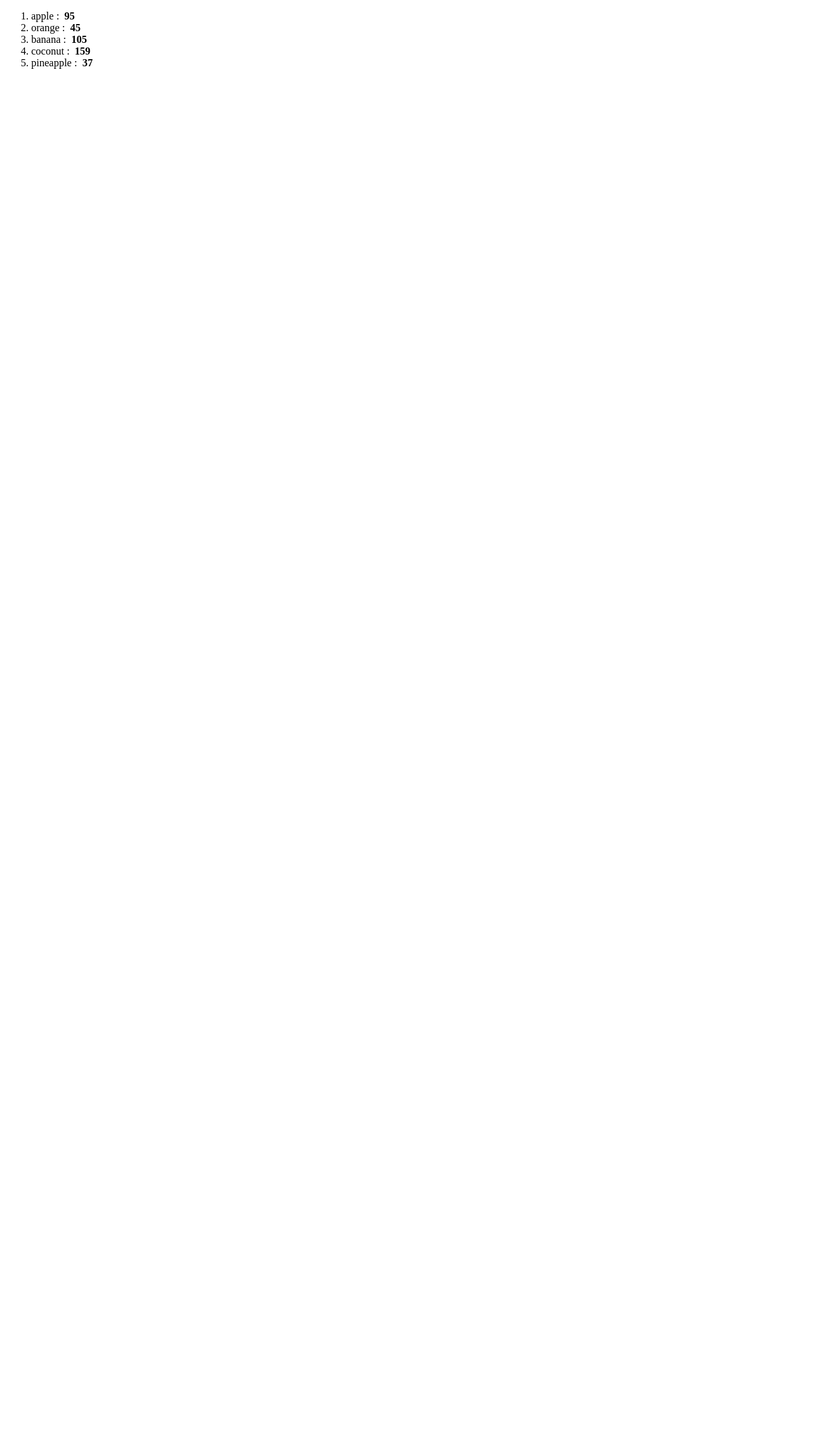
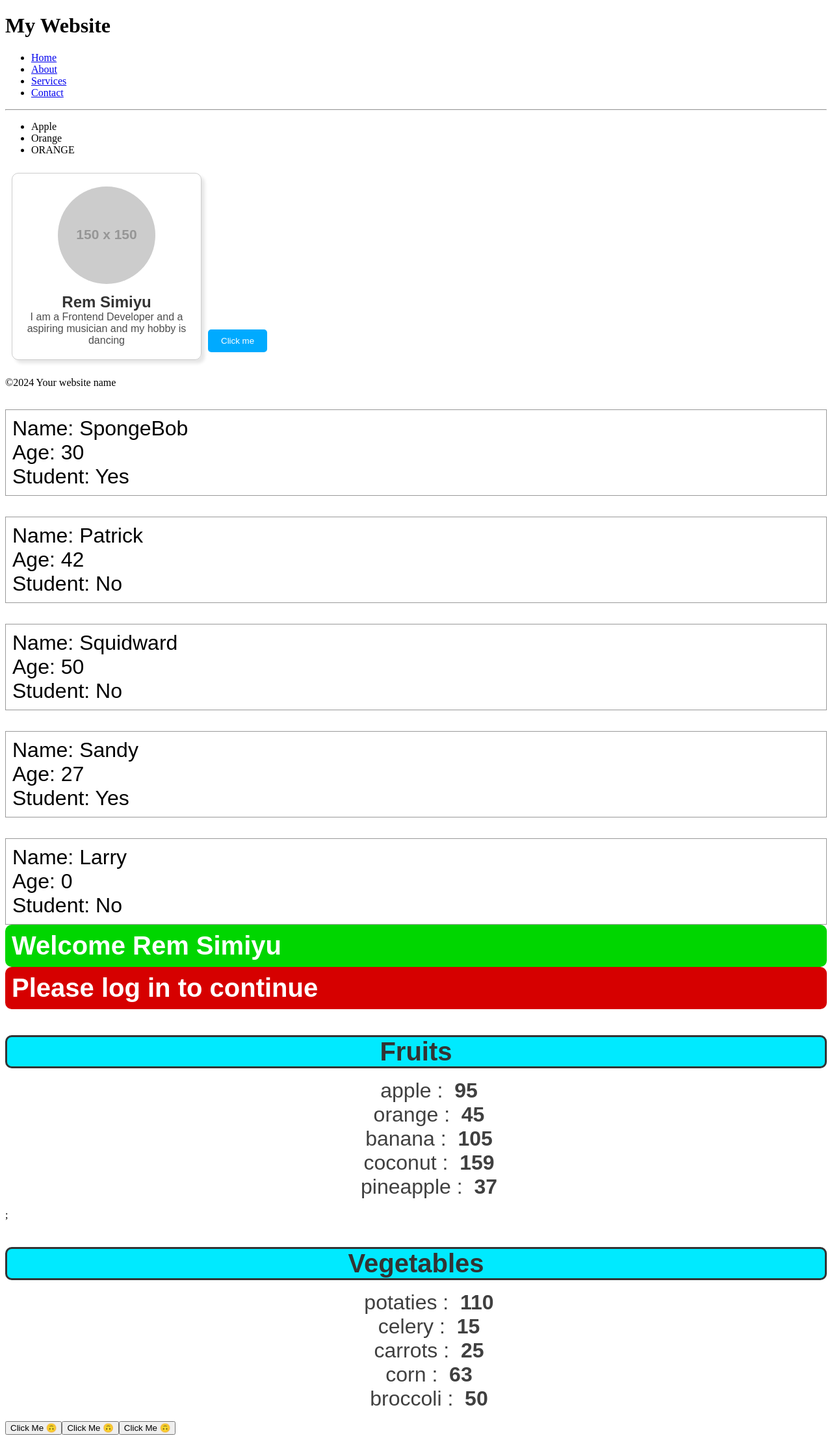
Before and after one commit to rem422/react-full-course, a React (Vite) app: page / in a window 1280 px wide. Shown: the whole page at 65% size. Before the commit the page ends 800 px from the top, so only its background shows below. Built offline with nearby package versions, Linux system fonts and the light colour scheme.

Commit message:
React Full Course

```diff
--- a/src/App.jsx
+++ b/src/App.jsx
@@ -1,51 +1,52 @@
-// import Food from "./Components/Food"
-// import Footer from "./Components/Footer"
-// import Header from "./Components/Header"
-// import Card from "./Components/Card"
-// import Button from "./Components/Button/Button"
-// import Students from "./Components/Students"
-// import UserGreeting from "./Components/UserGreeting"
-
+import Food from "./Components/Food"
+import Footer from "./Components/Footer"
+import Header from "./Components/Header"
+import Card from "./Components/Card"
+import Button from "./Components/Button/Button"
+import Students from "./Components/Students"
+import UserGreeting from "./Components/UserGreeting"
 import List from "./Components/List"
+import Button2 from "./Components/Button2"
 
 function App() {
+
+  const fruits = [
+    {id: 1, name: 'apple', calories: 95},
+    {id: 2, name: 'orange', calories: 45},
+    {id: 3, name: 'banana', calories: 105},
+    {id: 4, name: 'coconut', calories: 159},
+    {id: 5, name: 'pineapple',calories: 37}
+]
+
+  const vegetables = [
+    {id: 6, name: 'potaties', calories: 110},
+    {id: 7, name: 'celery', calories: 15},
+    {id: 8, name: 'carrots', calories: 25},
+    {id: 9, name: 'corn', calories: 63},
+    {id: 10, name: 'broccoli',calories: 50}
+]
+
   return (
     <>
-      {/* <Header />
+      <Header />
       <Food />
-      <Card /> */}
-      {/* <Button /> */}
-      {/* <Footer /> */}
+      <Card />
+      <Button />
+      <Footer />
 
-      {/* <Students
-        name= 'SpongeBob'
-        age= {30}
-        isStudent = {true}
-      />
-      <Students
-        name= 'Patrick'
-        age= {42}
-        isStudent = {false}
-      />
-      <Students
-        name= 'Squidward'
-        age= {50}
-        isStudent = {false}
-      />
-      <Students
-        name= 'Sandy'
-        age= {27}
-        isStudent = {true}
-      />
-      <Students
-        name='Larry'
-      /> */}
-      {/* <UserGreeting
-        isLoggedIn = {true}
-        userName = 'Rem Simiyu'
-      />
-      <UserGreeting/> */}
-      <List />
+      <Students name= 'SpongeBob'age= {30}isStudent = {true}/>
+      <Students name= 'Patrick'age= {42}isStudent = {false}/>
+      <Students name= 'Squidward'age= {50}isStudent = {false}/>
+      <Students name= 'Sandy'age= {27}isStudent = {true}/>
+      <Students name='Larry'/>
+
+      <UserGreeting isLoggedIn = {true}userName = 'Rem Simiyu'/>
+      <UserGreeting/>
+
+      {fruits.length > 0 && <List items={fruits} category = 'Fruits'/>};
+      {vegetables.length > 0 && <List items={vegetables} category = 'Vegetables'/>}
+
+      <Button2 />
     </>
   )
 }
--- /dev/null
+++ b/src/Components/Button2.jsx
@@ -0,0 +1,33 @@
+
+
+const Button2 = () => {
+
+    const handleClick = () => {
+        console.log('OUCH!');
+    }
+
+    const handleClick2 = (name) => {
+        console.log(`${name} stop clicking me!`);
+    }
+
+    let count = 0;
+    const handleClick3 = (name) => {
+        if(count < 3) {
+            count++;
+            console.log(`${name} you clicked me ${count} time/s`);
+        } else {
+            console.log(`${name} stop clicking me!`);
+        }
+    }
+
+
+  return (
+    <>
+        <button onClick={handleClick}> Click Me 🙃</button>
+        <button onClick={() => handleClick2('Rem')}> Click Me 🙃</button>
+        <button onClick={() => handleClick3('Mary')}> Click Me 🙃</button>
+    </>
+  )
+}
+
+export default Button2
--- a/src/Components/List.jsx
+++ b/src/Components/List.jsx
@@ -1,51 +1,73 @@
-const List = () => {
+import propTypes from 'prop-types'
+
+const List = (props) => {
 
     // const fruits = ['apple', 'orange', 'banana', 'coconut', 'pineapple'];
 
     // const listItems = fruits.map(fruit => <li key={fruit}>{fruit}</li>);
 
 
-    const fruits2 = [
-                        {
-                            id: 1,
-                            name: 'apple',
-                            calories: 95
-                        },
-                        {
-                            id: 2,
-                            name: 'orange',
-                            calories: 45
-                        },
-                        {
-                            id: 3,
-                            name: 'banana',
-                            calories: 105
-                        },
-                        {
-                            id: 4,
-                            name: 'coconut',
-                            calories: 159
-                        },
-                        {
-                            id: 5,
-                            name: 'pineapple',
-                            calories: 37
-                        }
-                    ];
+    // const fruits2 = [
+    //                     {
+    //                         id: 1,
+    //                         name: 'apple',
+    //                         calories: 95
+    //                     },
+    //                     {
+    //                         id: 2,
+    //                         name: 'orange',
+    //                         calories: 45
+    //                     },
+    //                     {
+    //                         id: 3,
+    //                         name: 'banana',
+    //                         calories: 105
+    //                     },
+    //                     {
+    //                         id: 4,
+    //                         name: 'coconut',
+    //                         calories: 159
+    //                     },
+    //                     {
+    //                         id: 5,
+    //                         name: 'pineapple',
+    //                         calories: 37
+    //                     }
+    //                 ];
     // fruits2.sort((a, b) => a.name.localeCompare(b.name)); //Alphabetical order
     //fruits2.sort((a, b) => b.name.localeCompare(a.name)); //Reverse Alphabetical order
 
     //fruits2.sort((a, b) => a.calories - b.calories); // Numeric order
     //fruits2.sort((a, b) => b.calories - a.calories); // Reverse Numeric order
 
-    const listItems = fruits2.map(fruit =>
-                                        <li key={fruit.id}>
-                                            {fruit.name} : &nbsp;<b>{fruit.calories}</b>
+    // const lowCalFriuts = fruits2.filter(fruit => fruit.calories < 100);
+    // const highCalFriuts = fruits2.filter(fruit => fruit.calories >= 100);
+
+const category = props.category;
+const itemList = props.items;
+
+    const listItems = itemList.map(item =>
+                                        <li key={item.id}>
+                                            {item.name} : &nbsp;<b>{item.calories}</b>
                                         </li>
                                 );
 
-    return(<ol>{listItems}</ol>);
+    return(
+        <>
+            <h3 className="list-category">{category}</h3>
+            <ol className="list-items">{listItems}</ol>
+        </>
+    );
+}
 
+List.propTypes = {
+    category: propTypes.string,
+    items: propTypes.arrayOf(propTypes.shape({id: propTypes.number, name: propTypes.string, calories: propTypes.number}))
+}
+
+List.defaultProps = {
+    category: 'Category',
+    items: []
 }
 
 export default List
--- a/src/index.css
+++ b/src/index.css
@@ -68,3 +68,29 @@
   border-radius: 10px;
   margin: 0;
 }
+
+.list-category {
+  font-family: Arial, Helvetica, sans-serif;
+  font-size: 2.5em;
+  font-weight: bold;
+  color: hsl(0, 0%, 20%);
+  margin-bottom: 10px;
+  text-align: center;
+  border: 3px solid;
+  border-radius: 10px;
+  background-color: hsl(185, 100%, 50%);
+}
+
+.list-items li{
+  font-family: Arial, Helvetica, sans-serif;
+  font-size: 2em;
+  list-style: none;
+  color: hsl(0, 0%, 25%);
+  text-align: center;
+  margin: 0;
+  transition: all .3s ease-in-out;
+}
+.list-items li:hover{
+  color: hsl(0, 0%, 45%);
+  cursor: pointer;
+}
```
